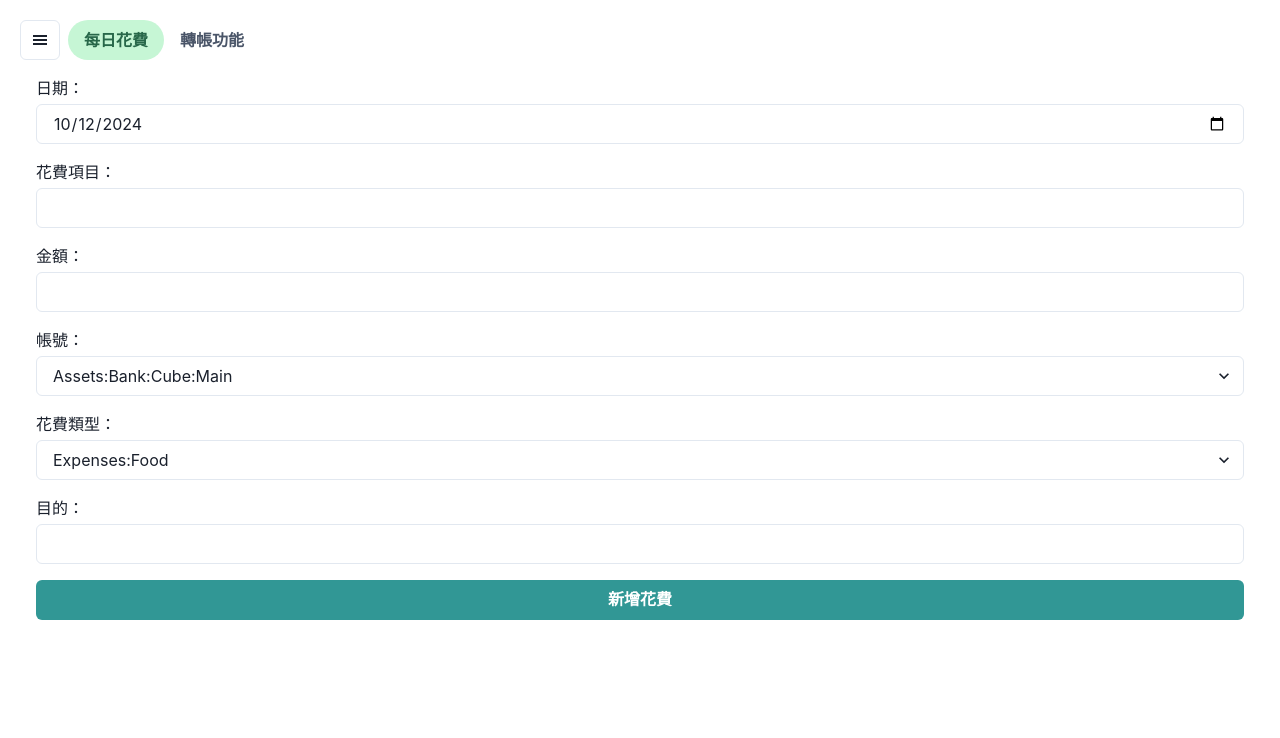
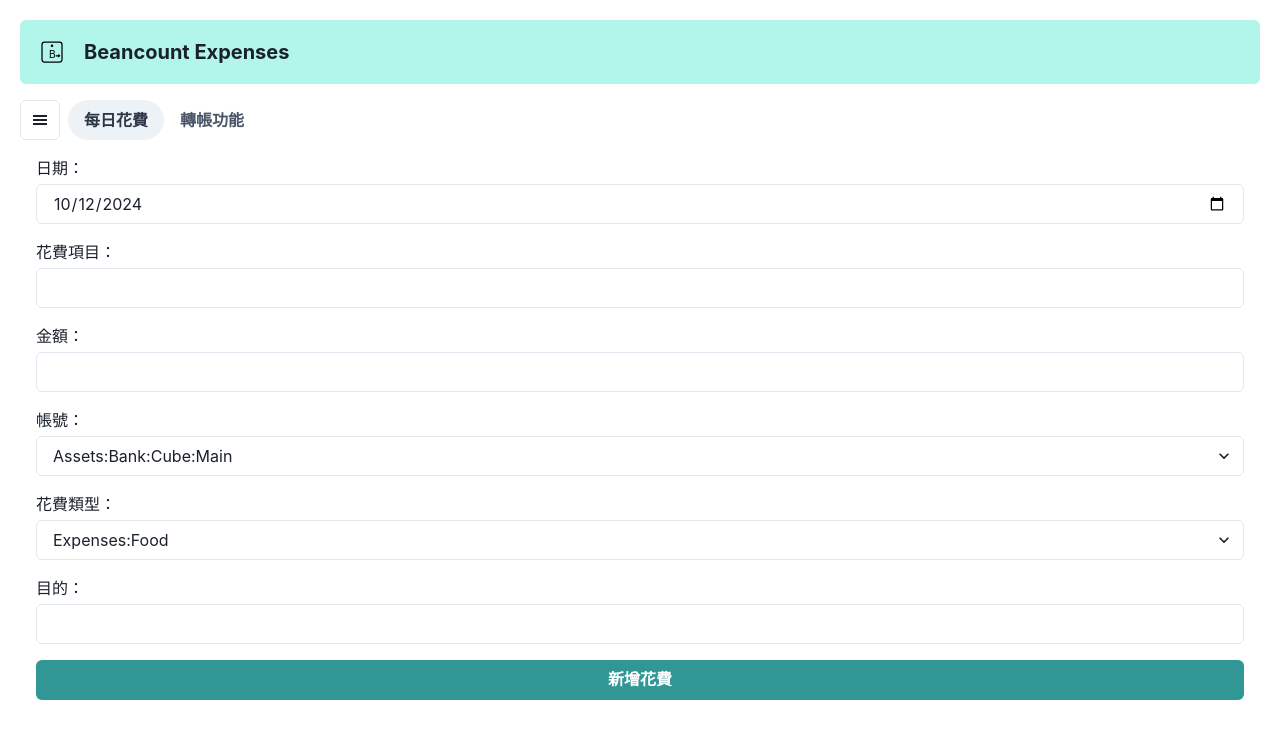
Before and after one commit to chialin/export-beancount-expenses, a React (Vite) app: page / in a window 1280 px wide. Shown: the top 738 px of the page. Built offline with nearby package versions, Linux system fonts and the light colour scheme.

Commit message:
Added header on main page

```diff
--- a/src/App.tsx
+++ b/src/App.tsx
@@ -1,9 +1,29 @@
-import { Box } from '@chakra-ui/react';
+import { Box, Image, Link, Text } from '@chakra-ui/react';
 import TabContent from './components/TabContent';
 
 const App = () => {
   return (
     <Box p={5}>
+      <Box
+        display="flex"
+        alignItems="center"
+        mb={4}
+        bg="teal.100"
+        p={3}
+        borderRadius="md"
+      >
+        <Link href="/landing.html">
+          <Image
+            src="/beancount.svg"
+            alt="Beancount Logo"
+            boxSize="40px"
+            mr={3}
+          />
+        </Link>
+        <Text fontSize="xl" fontWeight="bold">
+          Beancount Expenses
+        </Text>
+      </Box>
       <TabContent />
     </Box>
   );
--- a/src/components/TabContent.tsx
+++ b/src/components/TabContent.tsx
@@ -27,7 +27,7 @@
     <>
       <Tabs
         variant="soft-rounded"
-        colorScheme="green"
+        colorScheme="gray"
         index={tabIndex}
         onChange={setTabIndex}
       >
```
